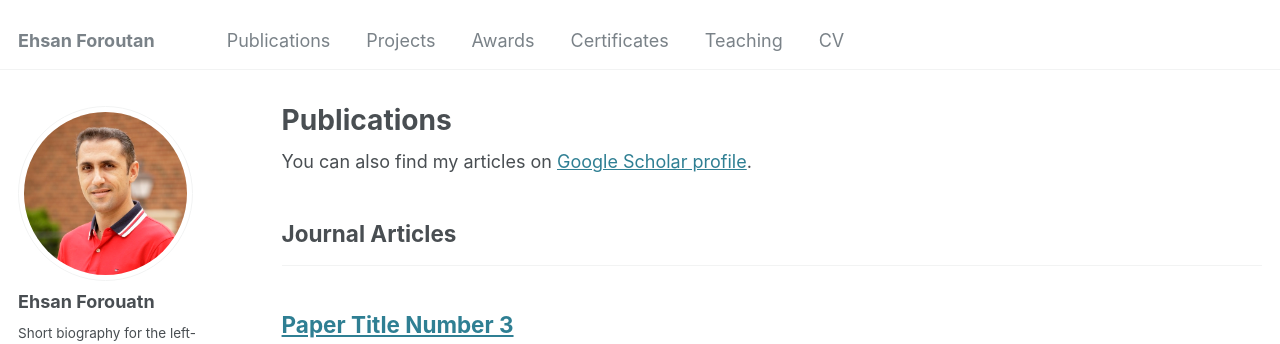
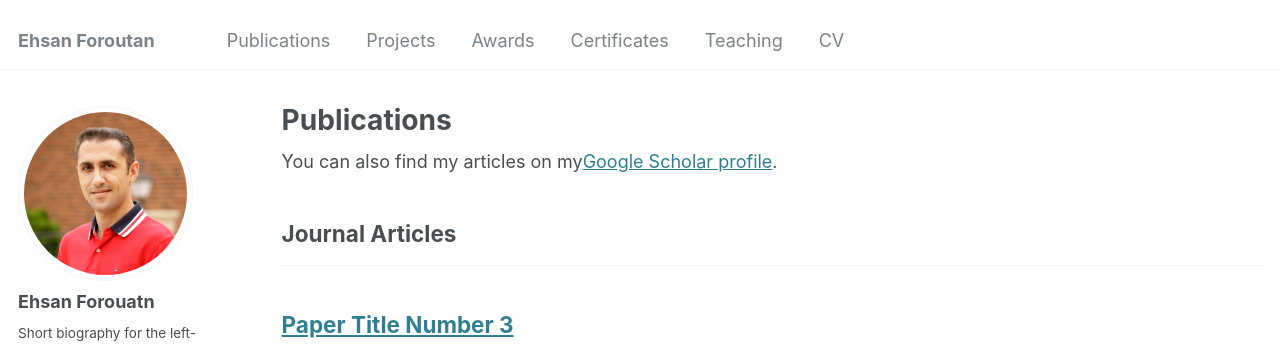
Before and after one commit to eforoutan/eforoutan.github.io, a Jekyll site: the page built from _pages/publications.html, in a window 1280 px wide and 900 px high. Shown: the top 344 px of the window. Built offline with Jekyll 4.4.1, drawn with Linux system fonts in a browser that asks for light colours; some web fonts are replaced.

Commit message:
Update publications.html

```diff
--- a/_pages/publications.html
+++ b/_pages/publications.html
@@ -6,7 +6,7 @@ author_profile: true
 ---
 
 {% if site.author.googlescholar %}
-  <div class="wordwrap">You can also find my articles on <a href="{{site.author.googlescholar}}">Google Scholar profile</a>.</div>
+  <div class="wordwrap">You can also find my articles on my<a href="{{site.author.googlescholar}}">Google Scholar profile</a>.</div>
 {% endif %}
 
 {% include base_path %}
```
